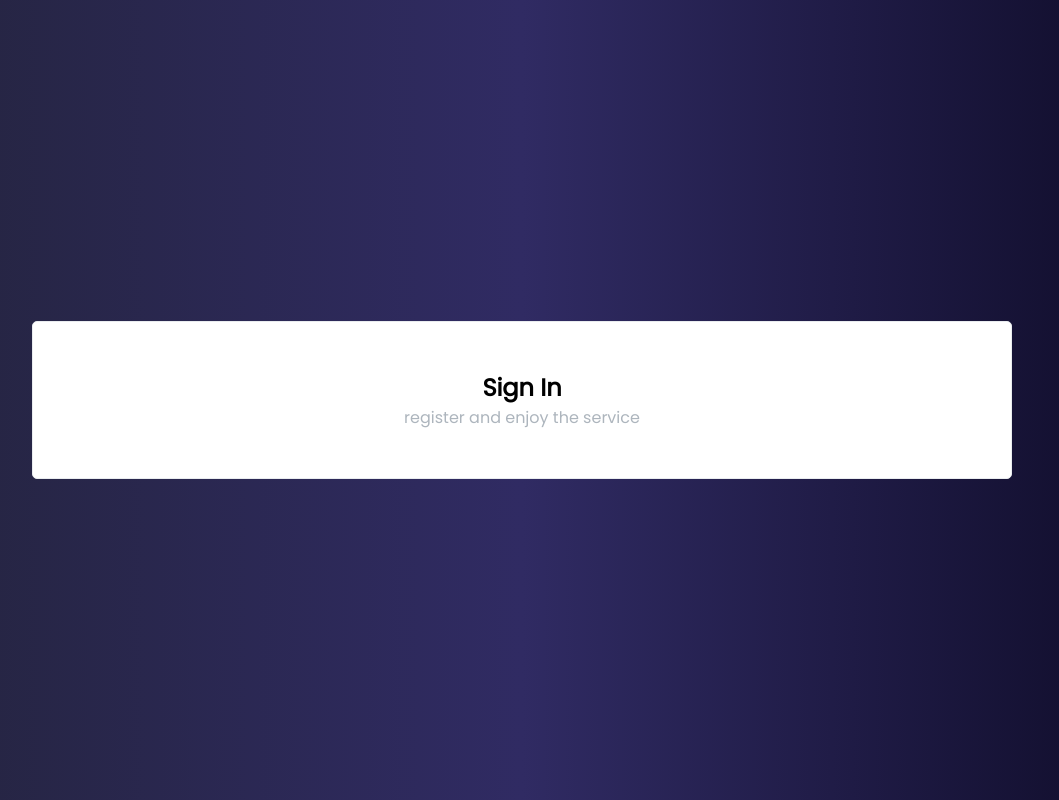
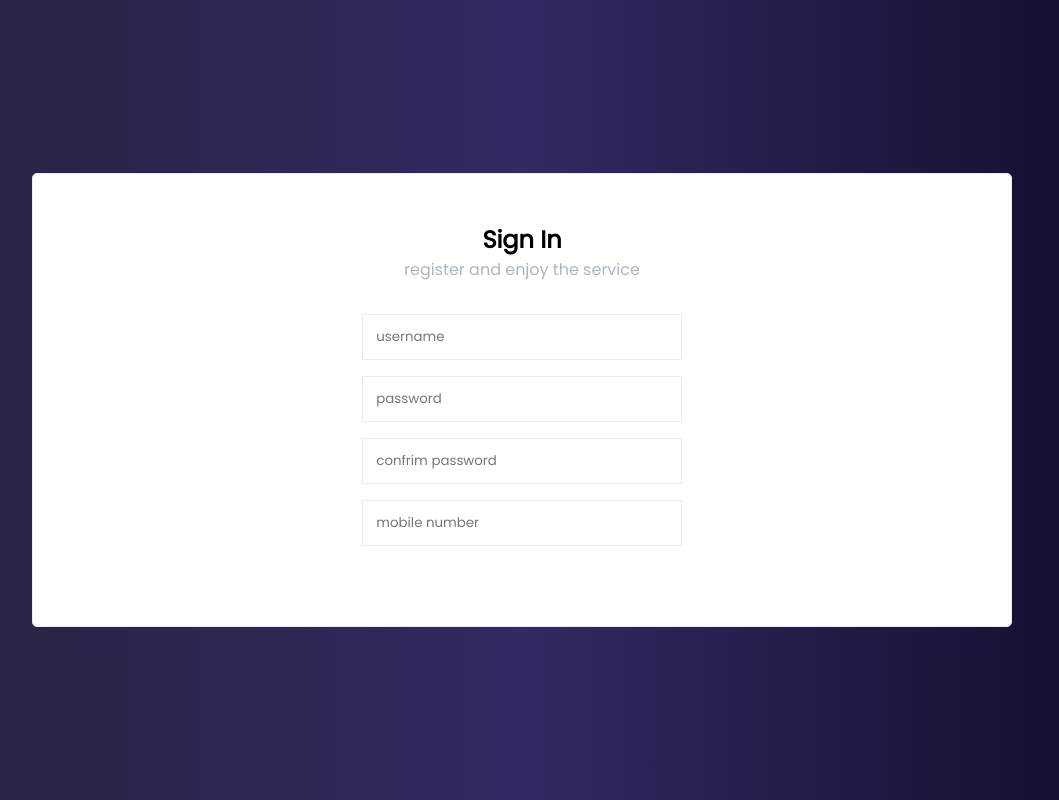
Before and after one commit to Malvino-creator/mob-cash, a React (Create React App) app: page / in a window 1280 px wide. Shown: the whole page, without its empty margins (118-1177 px from the left). Built offline with nearby package versions, Linux system fonts and the light colour scheme.

Commit message:
feat(Form.js): Create an input field for the form

```diff
--- a/src/components/Form.js
+++ b/src/components/Form.js
@@ -8,7 +8,12 @@ function Form() {
                 <h2>Sign In</h2>
                 <span>register and enjoy the service</span>
 
-
+                <form id='form' className='flex flex-col'>
+                    <input type='text' placeholder='username'/>
+                    <input type='text' placeholder='password'/>
+                    <input type='text' placeholder='confrim password'/>
+                    <input type='text' placeholder='mobile number'/>
+                </form>
             </div>
             <div className='col-2'></div>
         </div>
```
